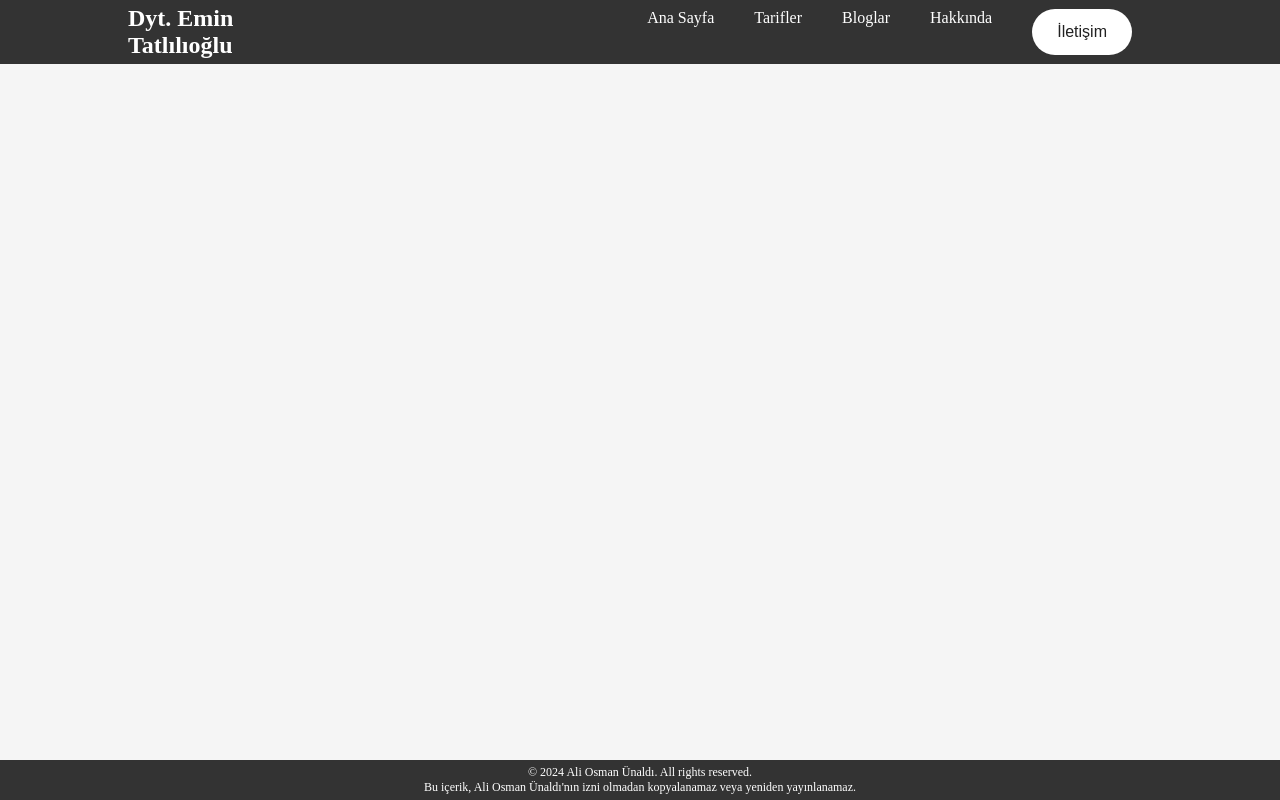
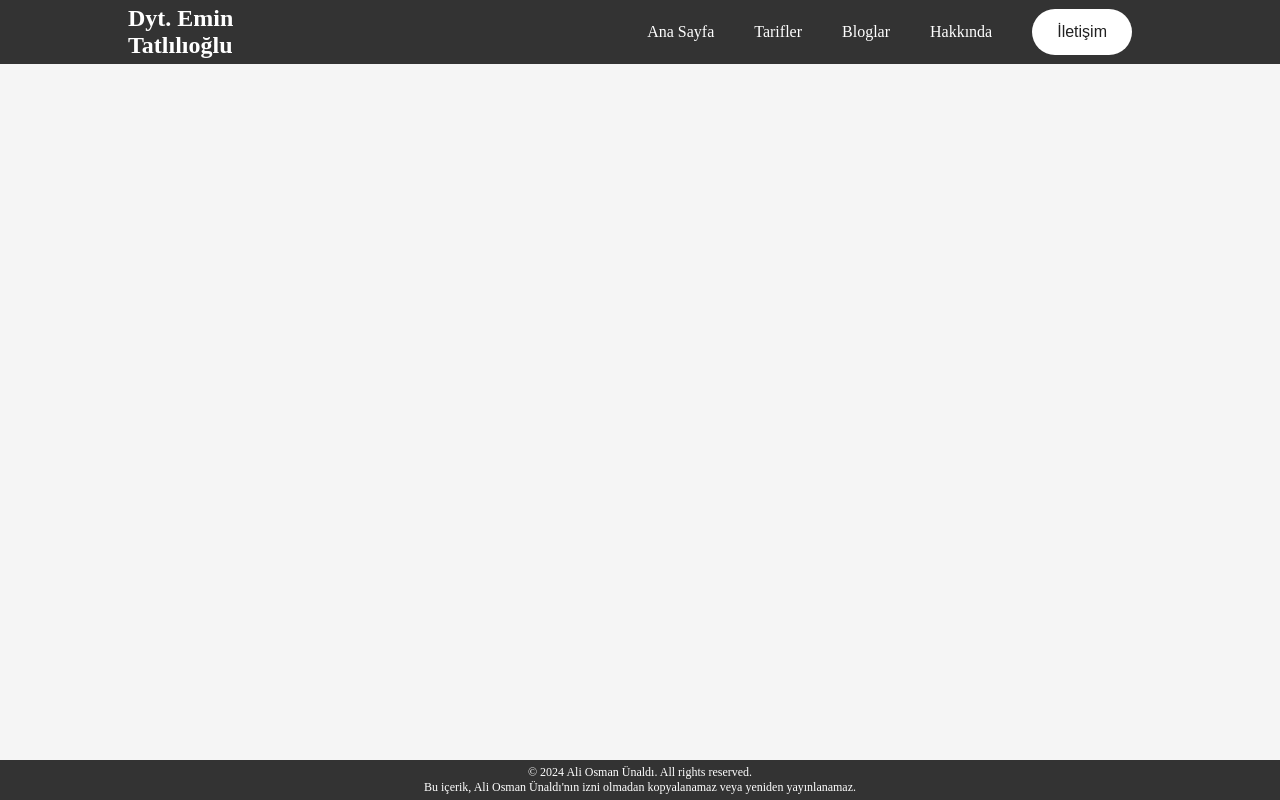
Before and after one commit to AliOsmanUnaldi/dietitian, a React (Create React App) app: page / in a window 1280 px wide. Built offline with nearby package versions, Linux system fonts and the light colour scheme; the HTML template or start-up script is replaced by a standard one.

Commit message:
navbar position bug fix

```diff
--- a/src/index.css
+++ b/src/index.css
@@ -33,29 +33,23 @@ a {
   padding-right: 10%;
 }
 
-/* Hamburger butonu */
+.navbar h1 {
+  width: 180px;
+}
+
+.navbar ul li {
+  display: inline-block;
+  list-style: none;
+  margin: 5px 20px;
+  font-size: 16px;
+}
+
 .hamburger {
   background: none;
   border: none;
   color: #fff;
   cursor: pointer;
   display: none;
-  /* Başlangıçta gizle */
-}
-
-.navbar h1 {
-  width: 180px;
-}
-
-.navbar ul {
-  display: flex;
-  list-style: none;
-}
-
-.navbar ul li {
-  display: inline-block;
-  margin: 5px 20px;
-  font-size: 16px;
 }
 
 .container {
@@ -133,8 +127,6 @@ a {
   position: relative;
 }
 
-/* blog ve tarif kartları */
-
 .caption {
   border-radius: 10px;
   position: absolute;
@@ -179,8 +171,6 @@ a {
   display: block;
   margin: 20px auto;
 }
-
-/******************/
 
 .recipe-list {
   margin: 80px auto;
```
